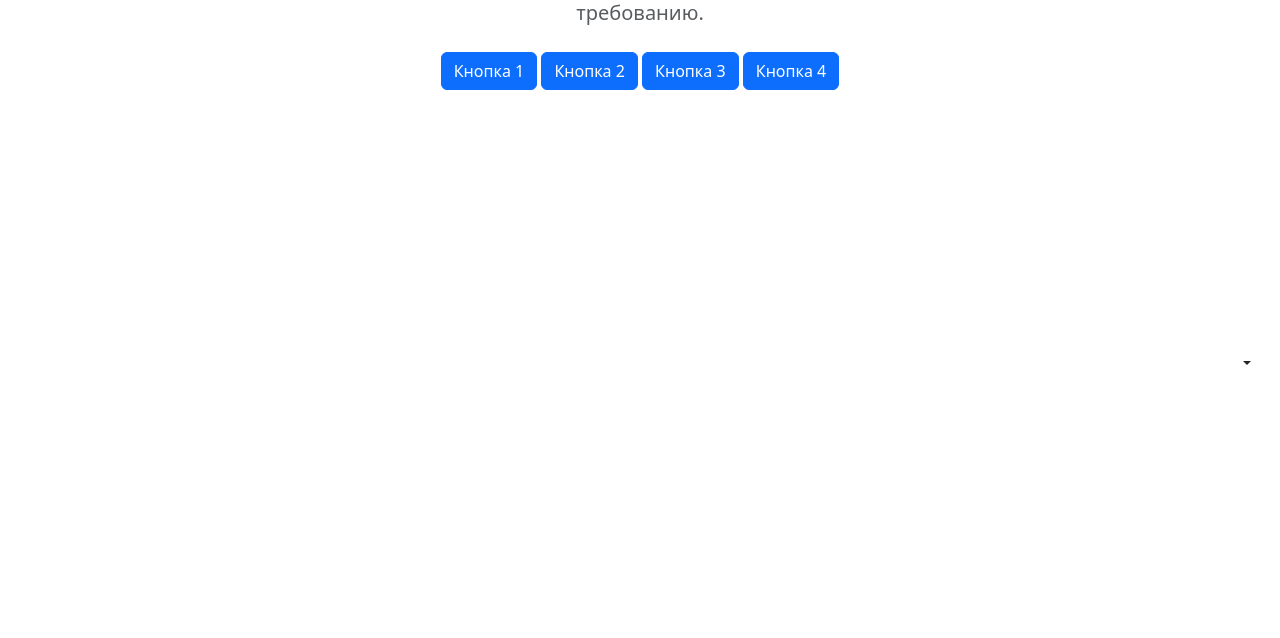
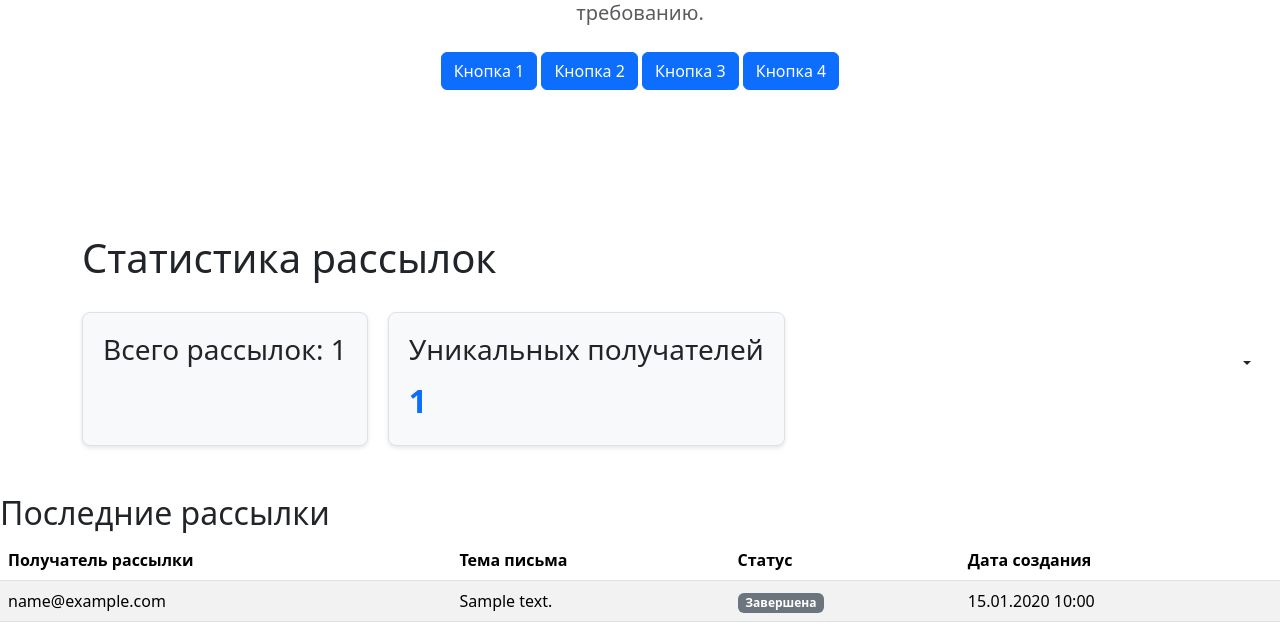
Before and after one commit to DenisBadin1979/Mailing_sevise, a Django app: page / in a window 1280 px wide. Shown: the part 400-1038 px from the top of the page. Before the commit the page ends 765 px from the top, so only its background shows below. Run offline with Django 5.2, Linux system fonts and the light colour scheme; tables that the repository leaves empty hold one stand-in row (values such as "Sample post"); some libraries are stand-ins or nearby versions.

Commit message:
запущена первая страница, подшаблон

```diff
--- a/config/settings.py
+++ b/config/settings.py
@@ -48,7 +48,7 @@ ROOT_URLCONF = "config.urls"
 TEMPLATES = [
     {
         "BACKEND": "django.template.backends.django.DjangoTemplates",
-        "DIRS": [],
+        "DIRS": [BASE_DIR / 'templates'],
         "APP_DIRS": True,
         "OPTIONS": {
             "context_processors": [
--- a/services/templates/services/base.html
+++ b/services/templates/services/base.html
@@ -48,11 +48,10 @@
             <div class="row py-lg-5">
                 <div class="col-lg-6 col-md-8 mx-auto">
                     <h1 class="fw-light">Сервис рассылки сообщений по электронной почте</h1>
-                    {% block content %}
-                    {% endblock %}
+
                     <p class="lead text-body-secondary">Веб-приложение на Django, которое позволяет пользователям управлять рассылками сообщений для клиентов. Приложение включает функциональность для создания, просмотра, редактирования и удаления рассылок, а также отправки сообщений по требованию.</p>
                     <p>
-                        <a href="#" class="btn btn-primary my-2">Кнопка 1</a>
+                        <a href="{% url 'services:recipient' 1 %} " class="btn btn-primary my-2">Кнопка 1</a>
                         <a href="#" class="btn btn-primary my-2">Кнопка 2</a>
                         <a href="#" class="btn btn-primary my-2">Кнопка 3</a>
                         <a href="#" class="btn btn-primary my-2">Кнопка 4</a>
@@ -61,6 +60,8 @@
             </div>
         </section>
     </main>
+    {% block content %}
+    {% endblock %}
 
 </body>
 </html>
--- a/services/templates/services/mailing_list.html
+++ b/services/templates/services/mailing_list.html
@@ -52,4 +52,40 @@
         margin-top: 10px;
     }
 </style>
+<!-- Отображаем последние рассылки -->
+    {% if mailings_list %}
+    <div class="recent-mailings mt-5">
+        <h2>Последние рассылки</h2>
+        <div class="table-responsive">
+            <table class="table table-striped">
+                <thead>
+                    <tr>
+                        <th>Получатель рассылки</th>
+                        <th>Тема письма</th>
+                        <th>Статус</th>
+                        <th>Дата создания</th>
+                    </tr>
+                </thead>
+                <tbody>
+                    {% for mailing in mailings_list %}
+                    <tr>
+                        <td>
+                            {% for client in mailing.recipients.all %}
+                            {{ client.email }}
+                            {% endfor %}
+                        </td>
+                        <td>{{ mailing.message }}</td>
+                        <td>
+                            <span class="badge {% if mailing.status == 'started' %}bg-success{% else %}bg-secondary{% endif %}">
+                                {{ mailing.get_status_display }}
+                            </span>
+                        </td>
+                        <td>{{ mailing.created_at|date:"d.m.Y H:i" }}</td>
+                    </tr>
+                    {% endfor %}
+                </tbody>
+            </table>
+        </div>
+    </div>
+    {% endif %}
 {% endblock %}
--- a/services/urls.py
+++ b/services/urls.py
@@ -1,12 +1,13 @@
 from services.apps import ServicesConfig
 from django.urls import path
-from services.views import BaseView, MailingListView
+from services.views import BaseView, MailingListView, RecipientMailingDetailVew
 
 app_name = ServicesConfig.name
 
 
 urlpatterns = [
 
-    path("", BaseView.as_view(), name="index"),
-    path('',  MailingListView.as_view(), name='mailing'),
+    path("home/", BaseView.as_view(), name="index"),
+    path('',  MailingListView.as_view(), name='mailing_list'),
+    path('recipient/<int:pk>/',  RecipientMailingDetailVew.as_view(), name='recipient'),
 ]
--- a/services/views.py
+++ b/services/views.py
@@ -1,5 +1,5 @@
 from django.shortcuts import render
-from django.views.generic import TemplateView, ListView
+from django.views.generic import TemplateView, ListView, DetailView
 
 from services.models import Mailing, RecipientMailing
 
@@ -11,7 +11,11 @@ class BaseView(TemplateView):
 class MailingListView(ListView):
     template_name = 'services/mailing_list.html'
     model = Mailing
-    context_object_name = 'mailings'
+    context_object_name = 'mailings_list'
+
+    def get_queryset(self):
+        # Возвращаем последние рассылки для отображения
+        return Mailing.objects.all()
 
 
     def get_context_data(self, **kwargs):
@@ -23,3 +27,8 @@ class MailingListView(ListView):
         context['unique_recipients'] = RecipientMailing.objects.count()
 
         return context
+
+class RecipientMailingDetailVew(DetailView):
+    template_name = "services/rec.html"
+    model = RecipientMailing
+    context_object_name = 'recipient'
```
Also changed, not shown: services/templates/services/rec.html (added, +11 -0 lines).
